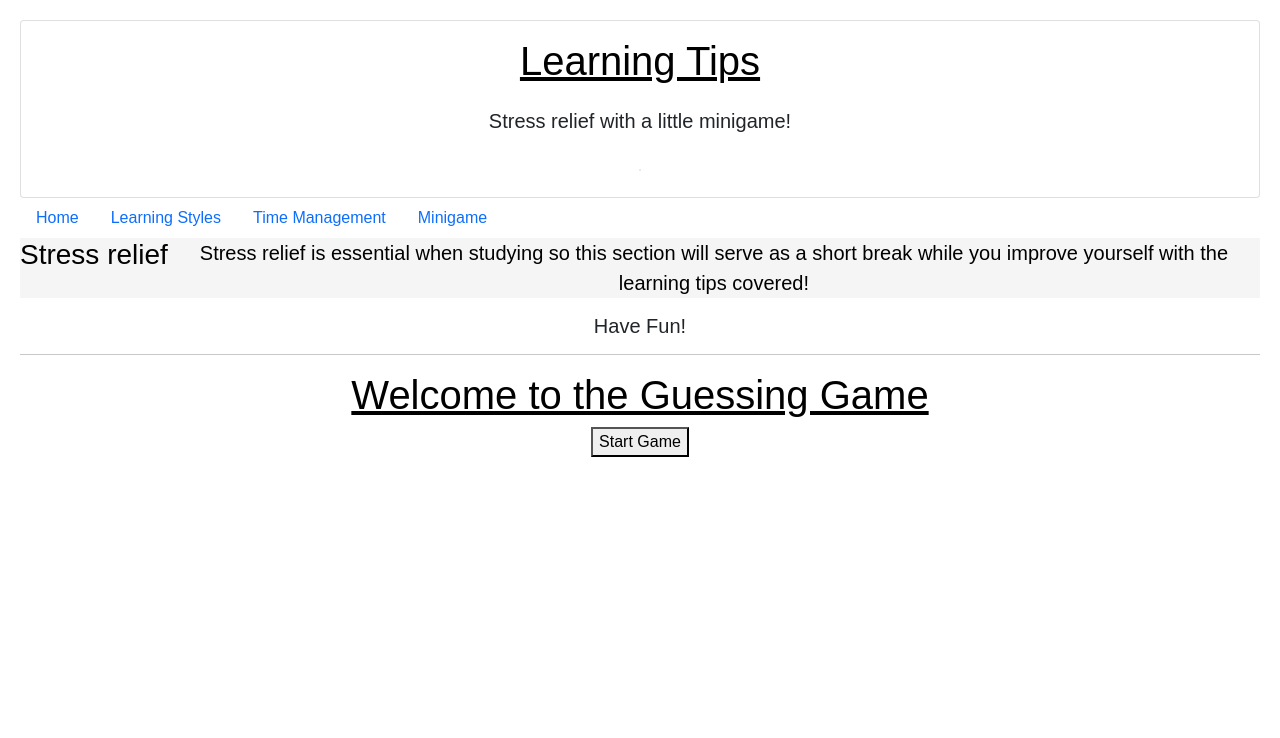
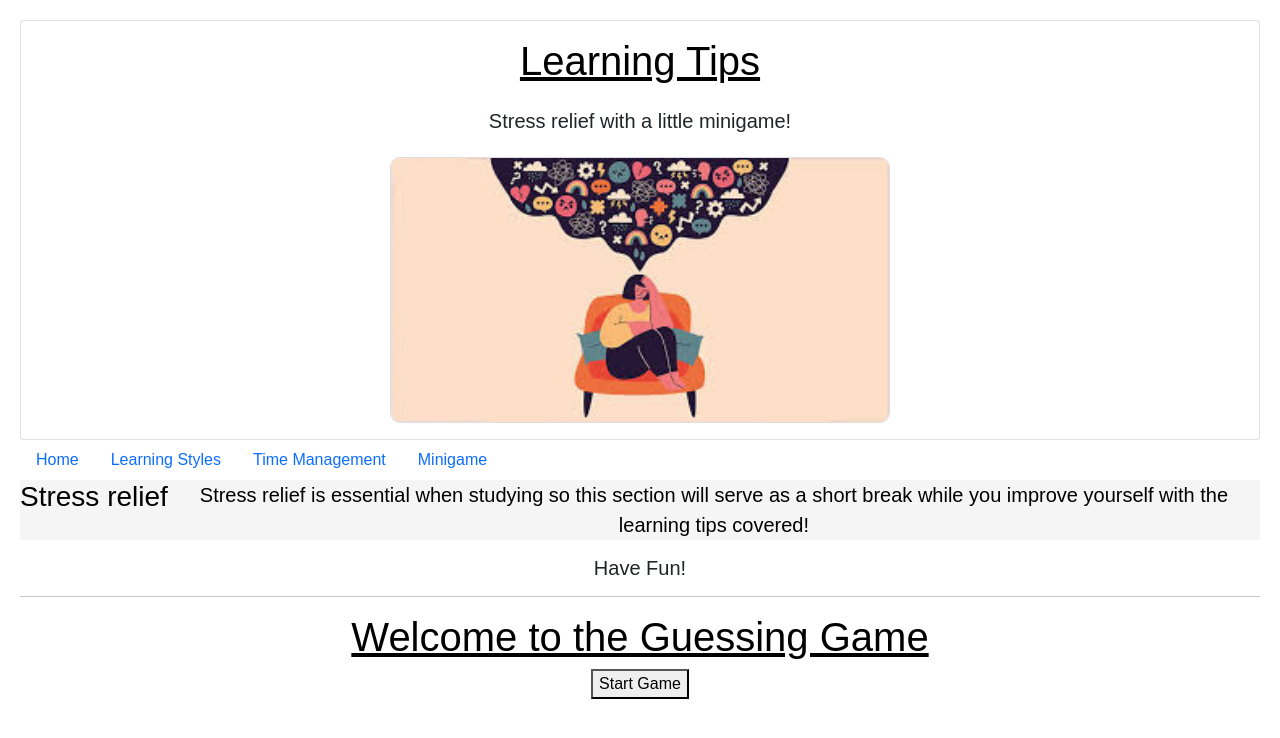
Before and after one commit to x23458814/Repeat-Assessment2024, a plain HTML site: page page4.html in a window 1280 px wide. Drawn offline with nearby package versions, Linux system fonts and the light colour scheme.

Commit message:
Update page4.html

```diff
--- a/page4.html
+++ b/page4.html
@@ -18,7 +18,7 @@
                 <div class="card-body">
                     <h1 class="card-title">Learning Tips</h5>
                         <h5 class="card-body">Stress relief with a little minigame!</h5>
-                        <img src="Learning4.jpg" alt="">
+                        <img src="Images/Learning4.jpg" alt="">
                     </div>
             </div>
         </div>
```
